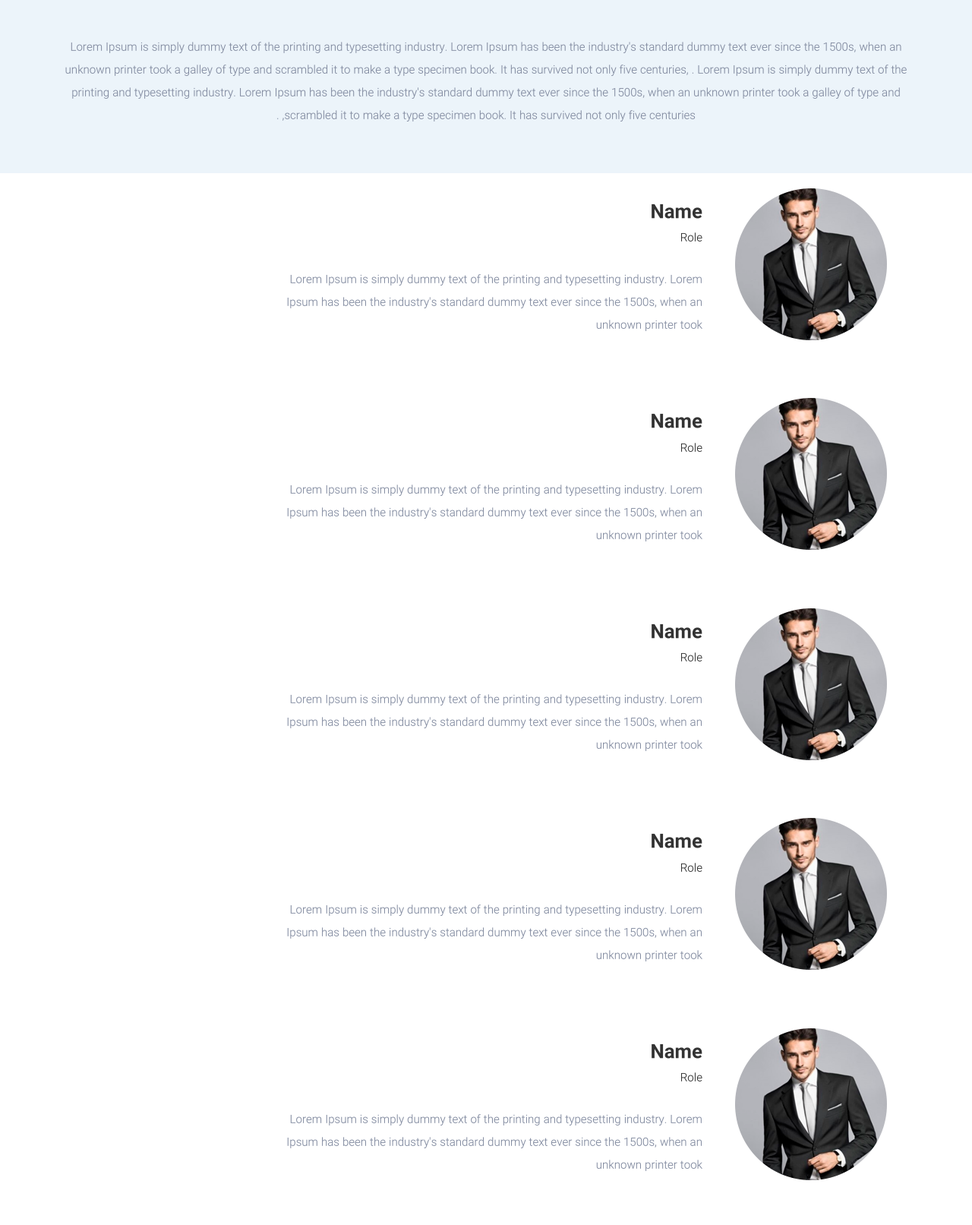
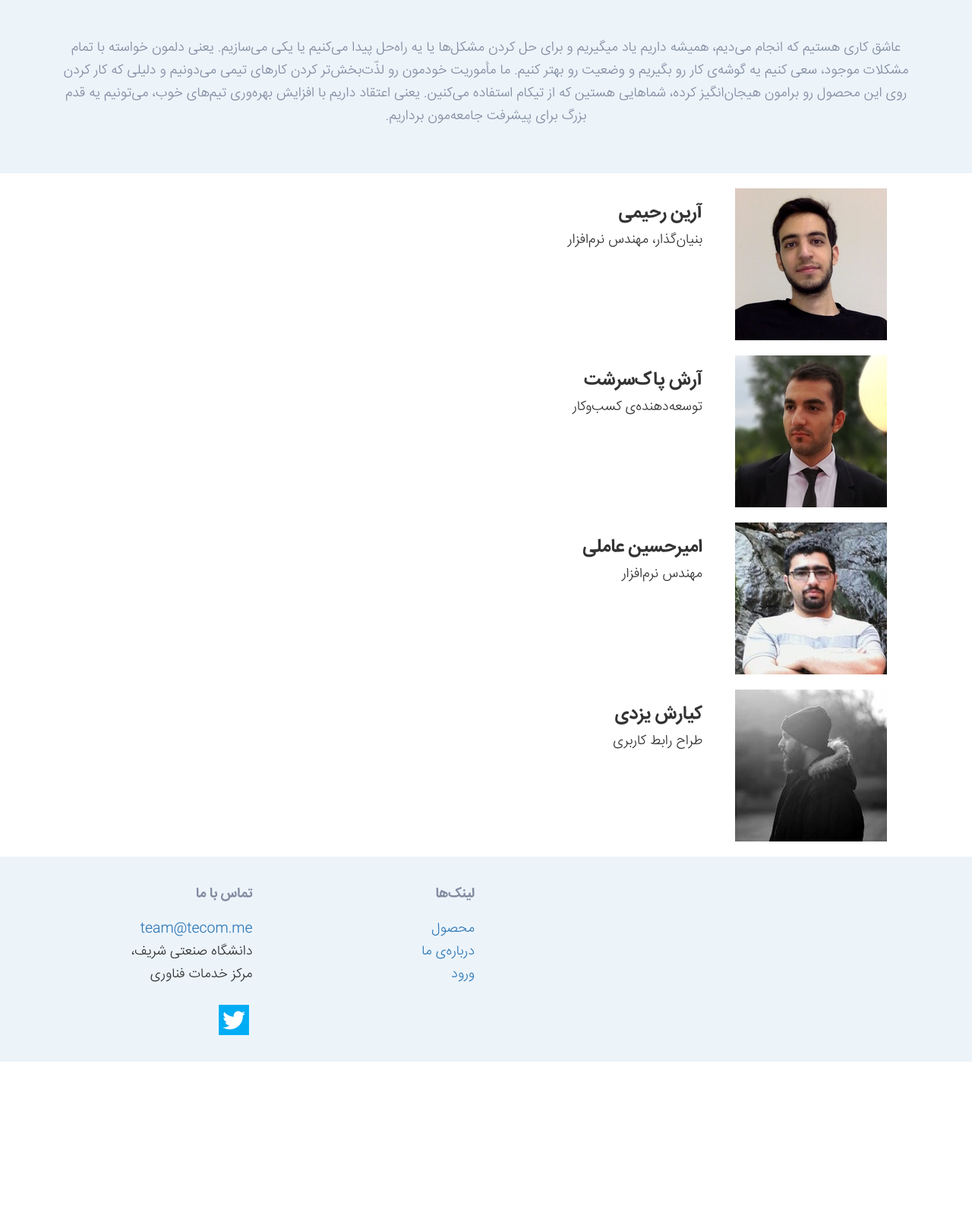
Before and after one commit to arashmath/tecom.landing.raw, a plain HTML site: page about.html in a window 1280 px wide. Shown: the part 802-2415 px from the top of the page at 76% size. After the commit the page ends 2200 px from the top, so only its background shows below. Drawn offline with nearby package versions, Linux system fonts and the light colour scheme; files whose address does not match are found by name.

Commit message:
Added content.

```diff
--- a/about.html
+++ b/about.html
@@ -35,7 +35,7 @@
         </div>
         <ul class="h-l">
           <li><a href="product">محصول</a></li>
-          <li><a href="pricing">تعرفه‌ها</a></li>
+          <!-- <li><a href="pricing">تعرفه‌ها</a></li> -->
           <li><a href="about">درباره‌ی ما</a></li>
           <li><a href="teams/find">ورود</a></li>
         </ul>
@@ -46,34 +46,32 @@
     <div class="container">
       <div class="row title">
         <div class="col-md-12">
-          <h1>One line text</h1>
+          <h1>درباره تیم تیکام</h1>
         </div>
       </div>
     </div>
   </div>
   <div class="container-fluid as-2">
     <div class="container">
-      <p>Lorem Ipsum is simply dummy text of the printing and typesetting industry. Lorem Ipsum has been the industry's standard dummy text ever since the 1500s, when an unknown printer took a galley of type and scrambled it to make a type specimen book.
-        It has survived not only five centuries, . Lorem Ipsum is simply dummy text of the printing and typesetting industry. Lorem Ipsum has been the industry's standard dummy text ever since the 1500s, when an unknown printer took a galley of type and
-        scrambled it to make a type specimen book. It has survived not only five centuries, .</p>
+      <p>عاشق کاری هستیم که انجام می‌دیم، همیشه داریم یاد میگیریم و برای حل کردن مشکل‌ها یا یه راه‌حل پیدا می‌کنیم یا یکی می‌سازیم. یعنی دلمون خواسته با تمام مشکلات موجود، سعی کنیم یه گوشه‌ی کار رو بگیریم و وضعیت رو بهتر کنیم. ما مأموریت خودمون رو لذّت‌بخش‌تر
+        کردن کار‌های تیمی می‌دونیم و دلیلی که کار کردن روی این محصول رو برامون هیجان‌انگیز‌ کرده، شما‌هایی هستین که از تیکام استفاده می‌کنین. یعنی اعتقاد داریم با افزایش بهره‌وری تیم‌های خوب، می‌تونیم یه قدم بزرگ برای پیشرفت جامعه‌مون برداریم.</p>
     </div>
   </div>
   <div class="container as-3">
     <div class="row part">
       <div class="col-md-3">
-
       </div>
       <div class="col-md-6">
         <div class="row">
-          <h3>Name</h3>
+          <h3>آرین رحیمی</h3>
         </div>
         <div class="row">
-          <span>Role</span>
-          <p>Lorem Ipsum is simply dummy text of the printing and typesetting industry. Lorem Ipsum has been the industry's standard dummy text ever since the 1500s, when an unknown printer took </p>
+          <span>بنیان‌گذار، مهندس نرم‌افزار</span>
+          <p></p>
         </div>
       </div>
       <div class="col-md-3">
-        <img src="img/cs1.png" class="img-responsive center-block">
+        <img src="img/arian.jpg" class="img-responsive center-block">
       </div>
     </div>
     <div class="row part">
@@ -82,15 +80,15 @@
       </div>
       <div class="col-md-6">
         <div class="row">
-          <h3>Name</h3>
+          <h3>آرش پاک‌سرشت</h3>
         </div>
         <div class="row">
-          <span>Role</span>
-          <p>Lorem Ipsum is simply dummy text of the printing and typesetting industry. Lorem Ipsum has been the industry's standard dummy text ever since the 1500s, when an unknown printer took </p>
+          <span>توسعه‌دهنده‌ی کسب‌وکار</span>
+          <p></p>
         </div>
       </div>
       <div class="col-md-3">
-        <img src="img/cs1.png" class="img-responsive center-block">
+        <img src="img/arash.jpg" class="img-responsive center-block">
       </div>
     </div>
     <div class="row part">
@@ -99,15 +97,15 @@
       </div>
       <div class="col-md-6">
         <div class="row">
-          <h3>Name</h3>
+          <h3>امیرحسین عاملی</h3>
         </div>
         <div class="row">
-          <span>Role</span>
-          <p>Lorem Ipsum is simply dummy text of the printing and typesetting industry. Lorem Ipsum has been the industry's standard dummy text ever since the 1500s, when an unknown printer took </p>
+          <span>مهندس نرم‌افزار</span>
+          <p></p>
         </div>
       </div>
       <div class="col-md-3">
-        <img src="img/cs1.png" class="img-responsive center-block">
+        <img src="img/amirhossein.jpg" class="img-responsive center-block">
       </div>
     </div>
     <div class="row part">
@@ -116,36 +114,19 @@
       </div>
       <div class="col-md-6">
         <div class="row">
-          <h3>Name</h3>
+          <h3>کیارش یزدی</h3>
         </div>
         <div class="row">
-          <span>Role</span>
-          <p>Lorem Ipsum is simply dummy text of the printing and typesetting industry. Lorem Ipsum has been the industry's standard dummy text ever since the 1500s, when an unknown printer took </p>
+          <span>طراح رابط کاربری</span>
+          <p></p>
         </div>
       </div>
       <div class="col-md-3">
-        <img src="img/cs1.png" class="img-responsive center-block">
-      </div>
-    </div>
-    <div class="row part">
-      <div class="col-md-3">
-
-      </div>
-      <div class="col-md-6">
-        <div class="row">
-          <h3>Name</h3>
-        </div>
-        <div class="row">
-          <span>Role</span>
-          <p>Lorem Ipsum is simply dummy text of the printing and typesetting industry. Lorem Ipsum has been the industry's standard dummy text ever since the 1500s, when an unknown printer took </p>
-        </div>
-      </div>
-      <div class="col-md-3">
-        <img src="img/cs1.png" class="img-responsive center-block">
+        <img src="img/kiarash.jpg" class="img-responsive center-block">
       </div>
     </div>
   </div>
-
+  <!--
   <div class="container-fluid s-5">
     <div class="container">
       <h2>One line text</h2>
@@ -170,6 +151,7 @@
       </div>
     </div>
   </div>
+   -->
   <div class="container-fluid s-6">
     <div class="container">
       <div class="row">
@@ -190,10 +172,10 @@
           <h4>لینک‌ها</h4>
           <ul>
             <li><a href="product">محصول</a></li>
-            <li><a href="pricing">تعرفه‌ها</a></li>
+            <!-- <li><a href="pricing">تعرفه‌ها</a></li> -->
             <li><a href="about">درباره‌ی ما</a></li>
             <li><a href="teams/find">ورود</a></li>
-            <li><a href="blog">بلاگ</a></li>
+            <!-- <li><a href="blog">بلاگ</a></li> -->
           </ul>
         </div>
       </div>
@@ -205,8 +187,9 @@
   $('.menu-toggle').click(function() {
     $('.mob-menu').toggleClass('open')
   })
-  $('#nav-icon2').click(function(){
-		$(this).toggleClass('open');
-	});
+  $('#nav-icon2').click(function() {
+    $(this).toggleClass('open');
+  });
 </script>
+
 </html>
--- a/css/style.css
+++ b/css/style.css
@@ -35,6 +35,7 @@ h1, h2, h3, h4, h5, h6 {
 * {
   font-family: 'Iran-sans';
   font-weight: 200;
+  font-size: 18px;
   padding: 0;
   margin: 0;
   direction: rtl;
@@ -145,11 +146,13 @@ ul, li {
   font-weight: bold;
   margin: 100px 0 30px 0;
   text-align: center;
+  font-size: 50px;
 }
 
 .s-1 p {
   color: #fff;
   text-align: center;
+  font-size: 25px;
 }
 
 .sign {
```
Also changed, not shown: index.html (+6 -6 lines), product.html (+21 -23 lines), img/amirhossein.jpg (added), img/arash.jpg (added), img/arian.jpg (added), img/kiarash.jpg (added), img/screenshot-file.png (added), img/screenshot-main.png (added), 1 other file.
